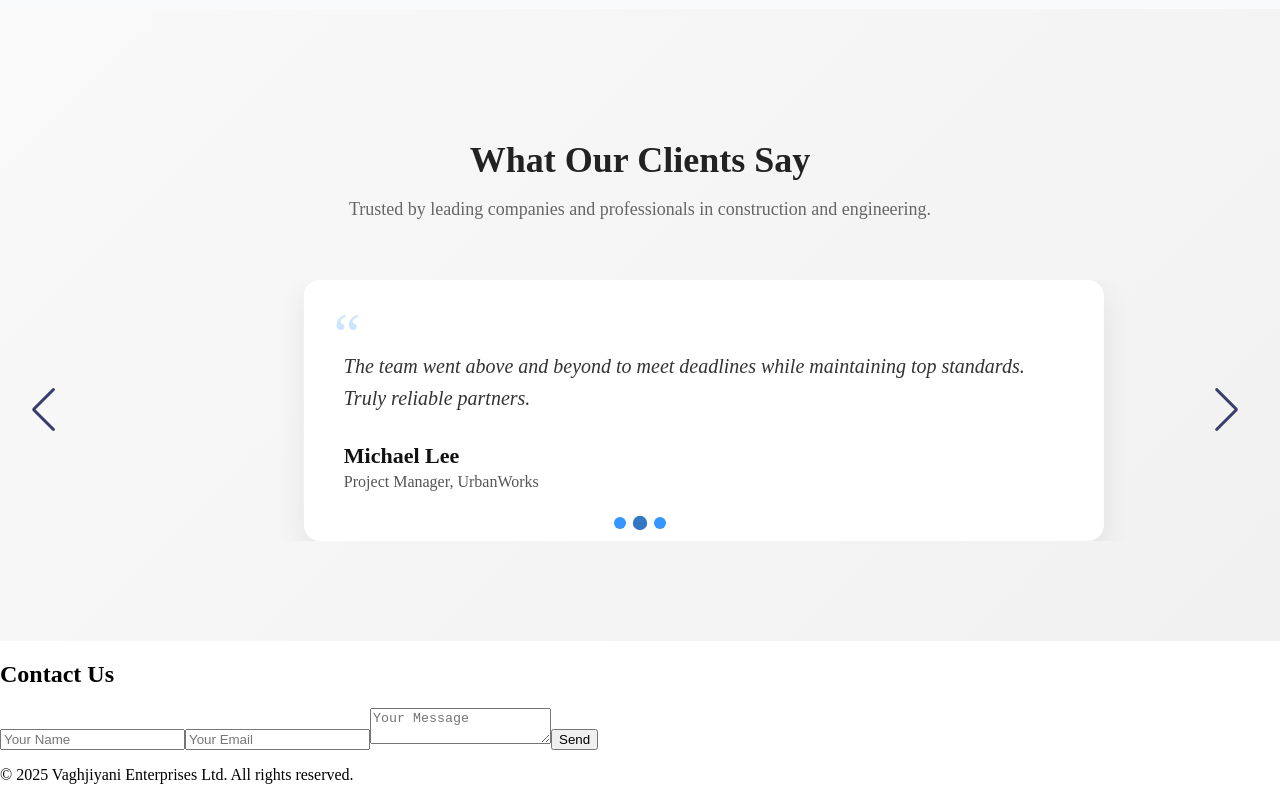
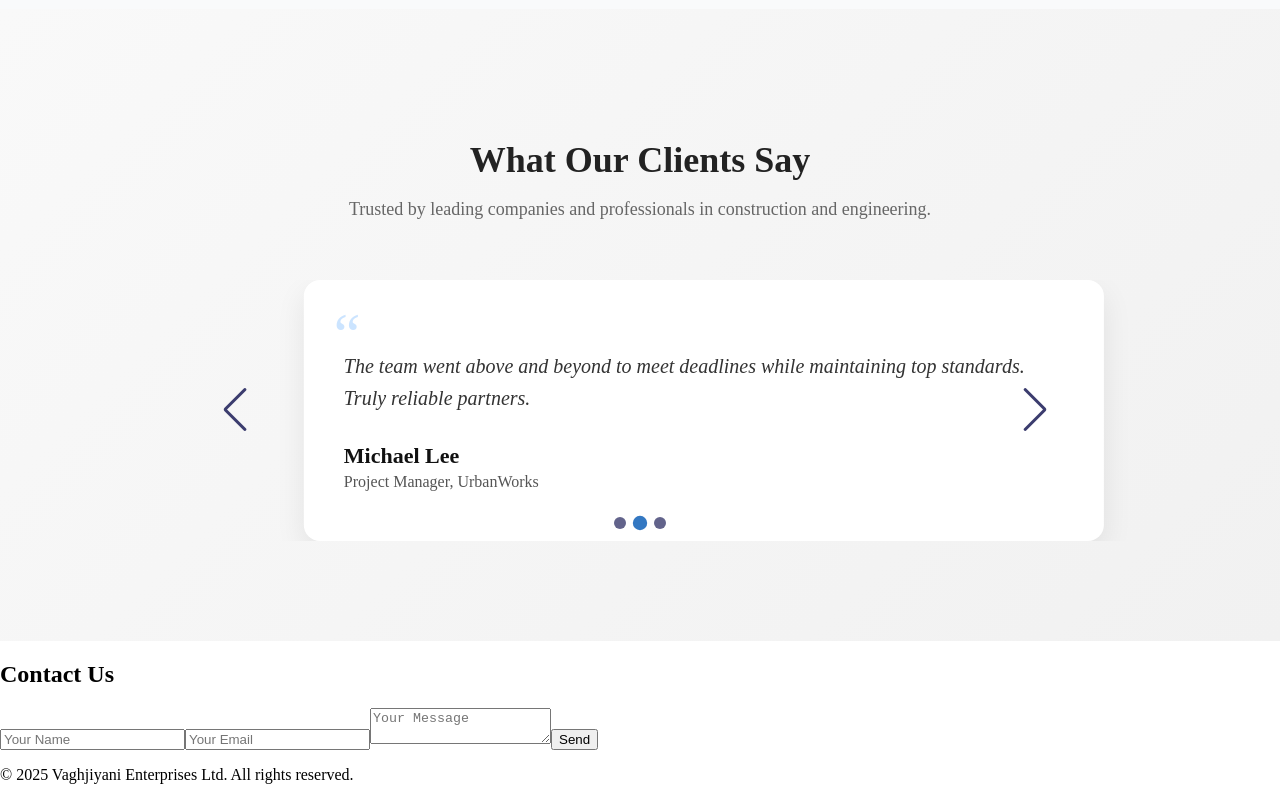
Before and after one commit to Eshhaa11/Vaghjiyani, a React (Create React App) app in the folder frontend/: page / in a window 1280 px wide. Shown: the part 3022-3822 px from the top of the page. Built offline with nearby package versions, Linux system fonts and the light colour scheme.

Commit message:
added font-size

```diff
--- a/frontend/src/styles/testimonials.css
+++ b/frontend/src/styles/testimonials.css
@@ -64,7 +64,7 @@
 }
 
 .swiper-pagination-bullet {
-  background: #007bff !important;
+  background: #3B3C6E !important;
   width: 12px;
   height: 12px;
   opacity: 0.8;
@@ -79,6 +79,7 @@
 .swiper-button-prev {
     color: #3B3C6E;
     transition: color 0.3 ease, transform 0.3s ease;
+    width: 410px;
 }
 
 .swiper-button-next:hover,
```
